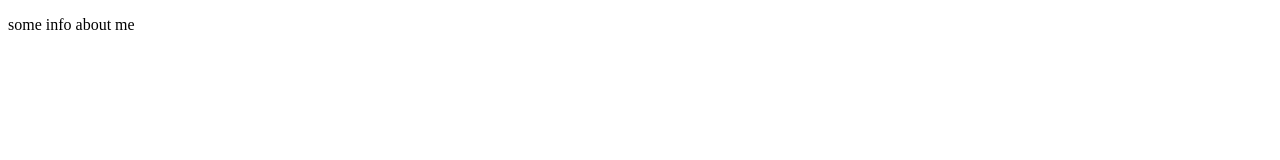
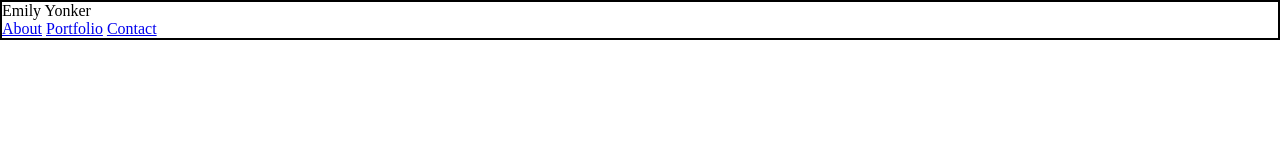
Before and after one commit to emilyfyonker/Basic-Portfolio, a plain HTML site: page index.html in a window 1280 px wide. Drawn offline with Linux system fonts and the light colour scheme.

Commit message:
initial site files

```diff
--- a/index.html
+++ b/index.html
@@ -2,11 +2,31 @@
 <html>
     <head>
         <title>Emily Yonker</title>
+        <link rel="stylesheet" href="style.css" >
     </head>
     <body>
-        <p>
-            some info about me
-        </p>
+
+        <div class="header">
+            <div>
+                <p>Emily Yonker</p>
+            </div>
+
+            <div>
+                <ul class="nav-links">
+                    <li class="nav-links_li">
+                        <a href="http://www.google.com">About</a>
+                    </li>
+                    <li class="nav-links_li">
+                        <a href="http://www.google.com">Portfolio</a>
+                    </li>
+                    <li class="nav-links_li">
+                        <a href="http://www.google.com">Contact</a>
+                    </li>
+                </ul>
+            </div>
+
+        </div>
+
     </body>
 
 </html>
--- /dev/null
+++ b/style.css
@@ -0,0 +1,25 @@
+* {
+    margin: 0;
+    padding: 0;
+    box-sizing: border-box;
+}
+
+.header {
+    border: 2px solid black;
+}
+
+/* ul.nav-links {
+    list-style-type: none;
+}
+
+ul.nav-links li {
+    display: inline-block;
+} */
+
+.nav-links {
+    list-style-type: none;
+}
+
+.nav-links_li {
+    display: inline-block;
+}
```
